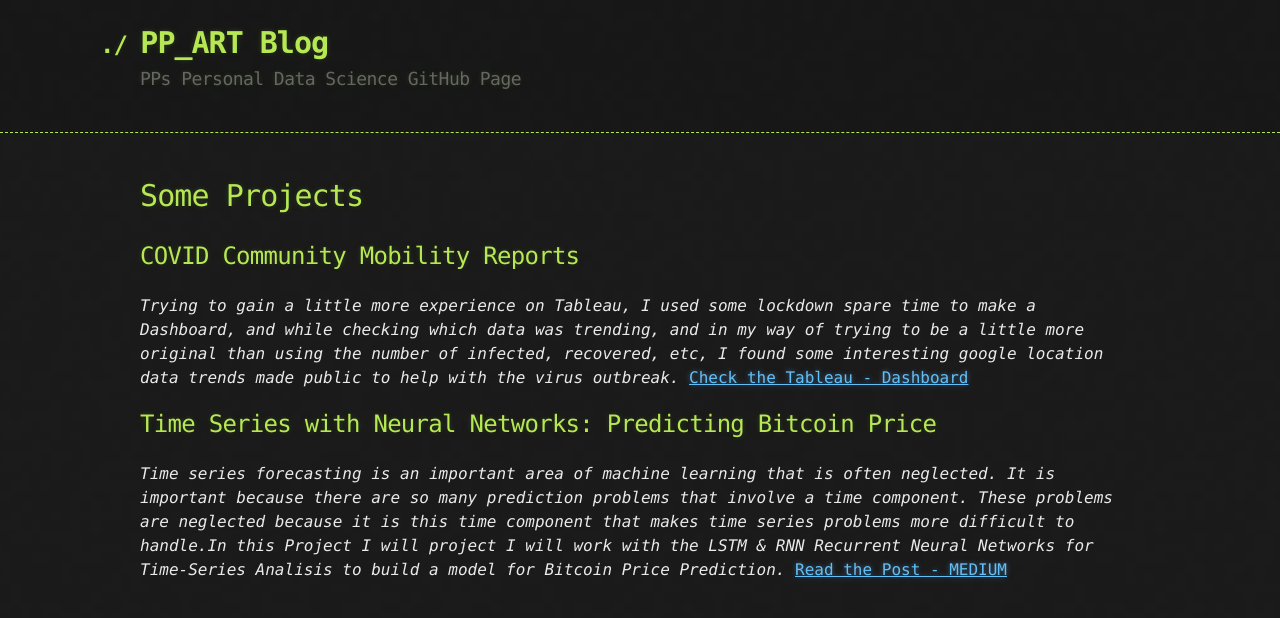
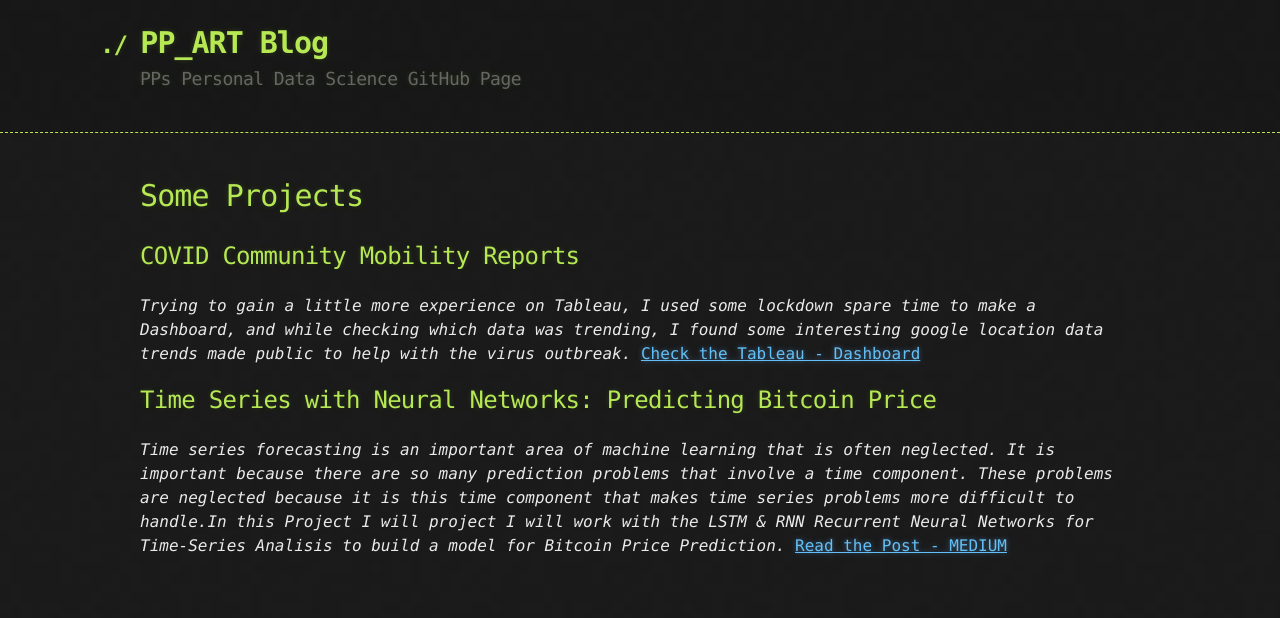
Before and after one commit to PaulB86UK/PP_ART, a Jekyll site: the page built from docs/index.md, in a window 1280 px wide. Shown: the top 618 px of the page. Built offline with Jekyll 4.4.1, drawn with Linux system fonts in a browser that asks for light colours; our own code applies the rules of GitHub Pages for plain Markdown files.

Commit message:
Update and rename README.md to index.md

```diff
--- a/docs/README.md
+++ b/docs/index.md
@@ -1,7 +1,7 @@
 # Some Projects
 
 ## COVID Community Mobility Reports
-*Trying to gain a little more experience on Tableau, I used some lockdown spare time to make a Dashboard, and while checking which data was trending, and in my way of trying to be a little more original than using the number of infected, recovered, etc, I found some interesting google location data trends made public to help with the virus outbreak.*
+*Trying to gain a little more experience on Tableau, I used some lockdown spare time to make a Dashboard, and while checking which data was trending, I found some interesting google location data trends made public to help with the virus outbreak.*
 [Check the Tableau - Dashboard](https://public.tableau.com/profile/pablo4091#!/vizhome/COVID19Insightsv2/Dashboard1)
 
 ## Time Series with Neural Networks: Predicting Bitcoin Price
```
